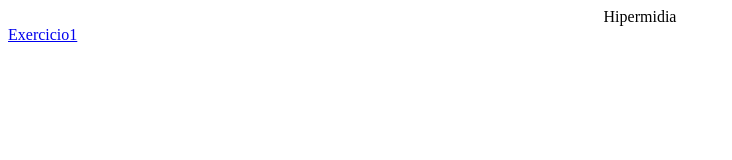
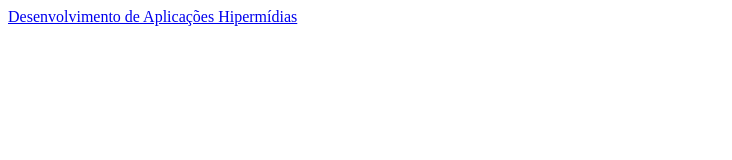
Before and after one commit to lucasbsi/lucasbsi.github.io, a plain HTML site: page index.html in a window 1280 px wide. Shown: the whole page, without its empty margins (0-732 px from the left). Drawn offline with Linux system fonts and the light colour scheme.

Commit message:
Update index.html

```diff
--- a/index.html
+++ b/index.html
@@ -1,3 +1 @@
-<center>Hipermidia</center>
-
-<a href="https://github.com/lucasbsi/lucasbsi.github.io/blob/main/exercicio1.html">Exercicio1</a>
+<a href="https://github.com/lucasbsi/lucasbsi.github.io/tree/main/Desenvolvimento%20de%20Aplica%C3%A7%C3%B5es%20Hiperm%C3%ADdias">Desenvolvimento de Aplicações Hipermídias</a>
```
